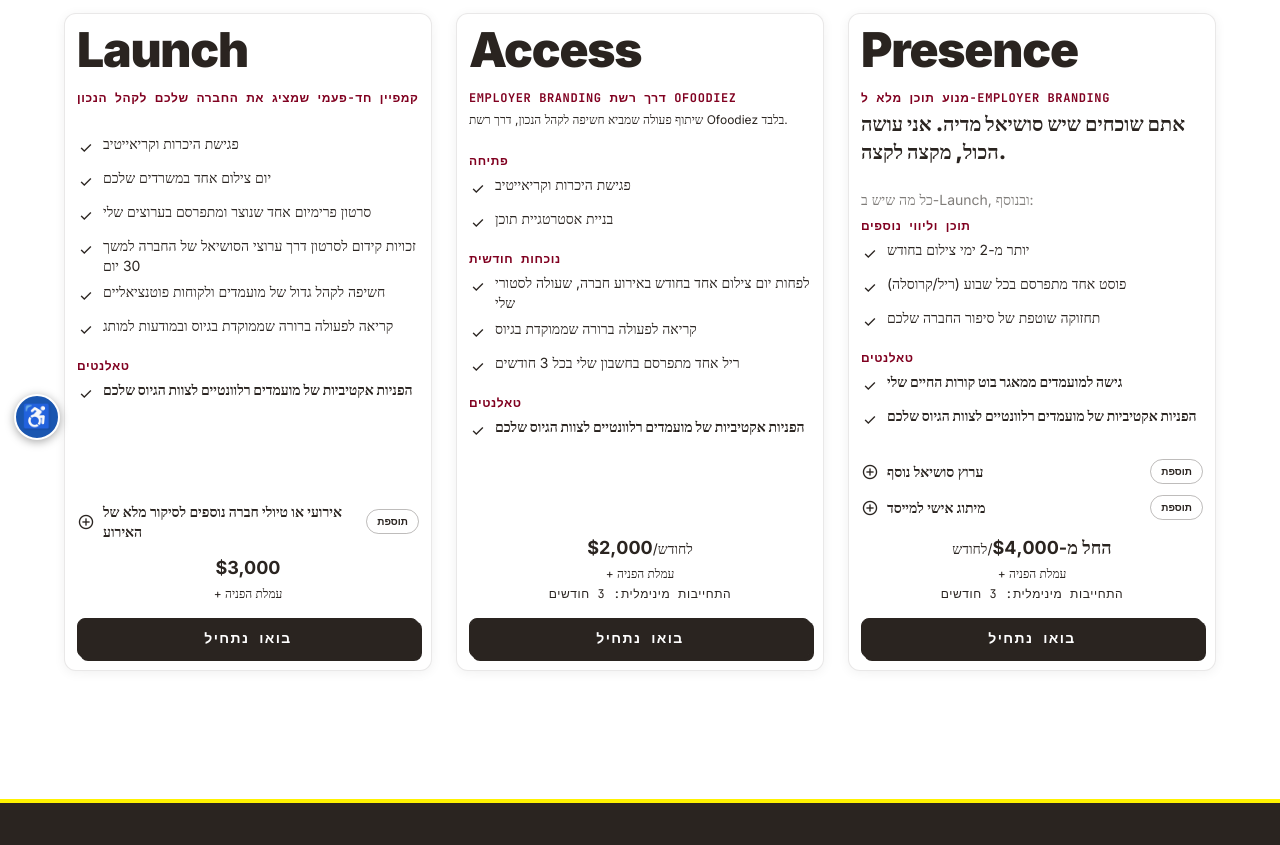
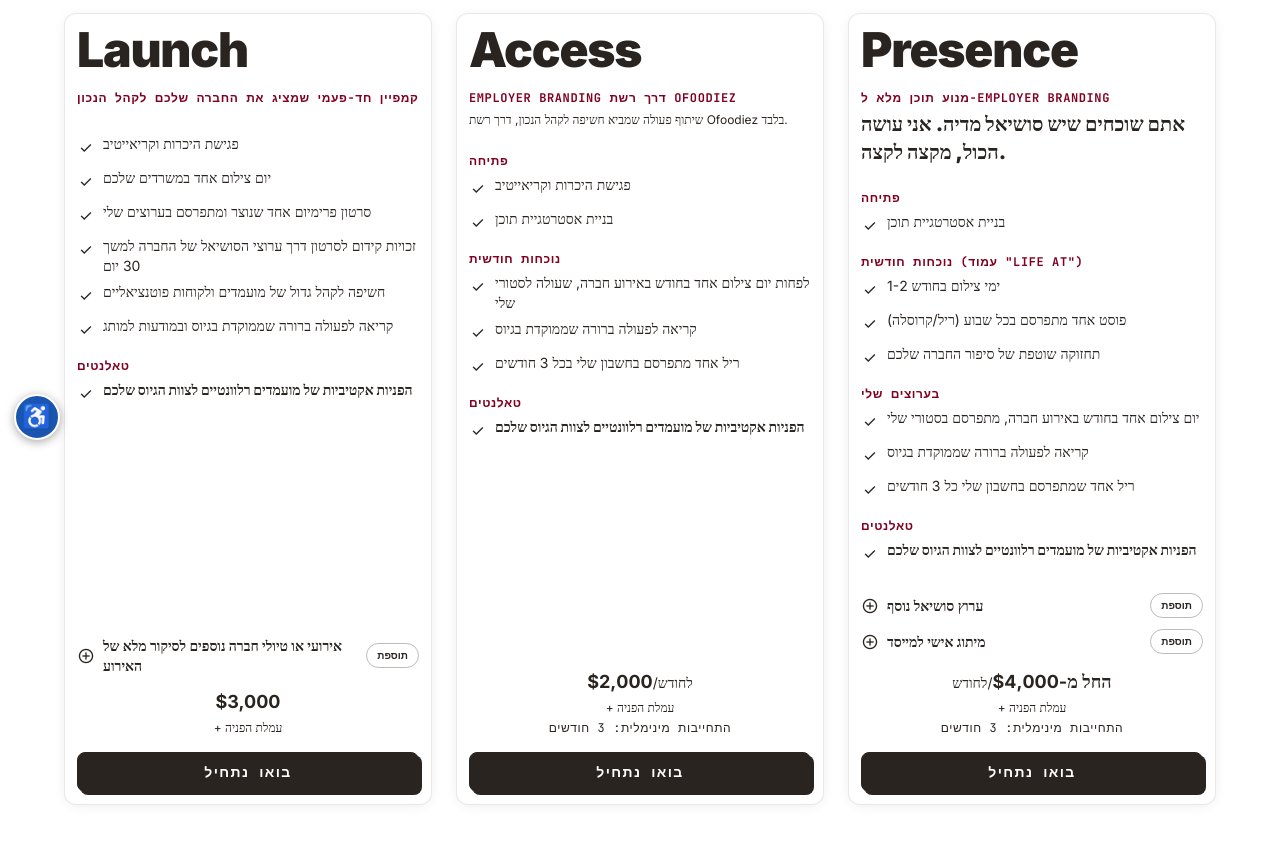
Before and after one commit to michaelkosoy/ofoodiez-map, a Flask app: page /portfolio/pricing in a window 1280 px wide. Shown: the part 344-1189 px from the top of the page. Run offline with Flask 3, Linux system fonts and the light colour scheme; the visitor is signed in with stand-in values (Sample User, id 1); some libraries are stand-ins or nearby versions.

Commit message:
feat(portfolio): restructure Presence package, dynamic "Life at" header
Presence is rebuilt around the same section ladder Access uses. The
"Everything from Launch, with:" banner is replaced by a Kickoff header, the
"Additional Content and Support" group becomes "Monthly Presence", and a new
"On My Channels" group collects what runs on my own accounts:

  Kickoff                  Build a content strategy
  Monthly Presence (...)   1-2 filming days/month (was "more than 2"),
                           weekly post, story upkeep
  On My Channels           1 monthly filming session at a company event
                           published to my story, a hiring-focused CTA,
                           1 reel on my account every 3 months
  Talent                   active referrals (the CV-bot pool line is dropped)

The Monthly Presence header is per-client: package includes now resolve
"{life_at}" and "{company}" placeholders against the PortfolioAccess row
behind the session, so a client code for Wix reads "Monthly Presence (Life at
Wix)". With no company behind the grant — the admin grant, or a preview — the
whole phrase falls back to the generic '"Life at" page' rather than a hollow
"Life at Your Company". Both variants live in PORTFOLIO_UI, so Hebrew renders
'עמוד "Life at"' while keeping the term itself in English, matching the legacy
page's wording. Substitution is wired into all four package loops, so the
placeholders work anywhere they are typed from the admin content editor.

Hebrew overlay updated at matching indices (lists merge element-wise, so the
two files must stay the same length).

Co-Authored-By: Claude Opus 5 <noreply@anthropic.com>

```diff
--- a/app.py
+++ b/app.py
@@ -460,6 +460,10 @@ def portfolio_pricing():
         'boost_price': (row.boost_price or None) if row else None,
         'presence_price': (row.presence_price or None) if row else None,
         'access_price': (row.access_price or None) if row else None,
+        # Resolves the "{company}" / "{life_at}" placeholders in package
+        # includes (Presence's "Monthly Presence ({life_at})"). None for the
+        # admin grant → the generic ui fallbacks.
+        'company': (row.company or None) if row else None,
     }
     return render_template('portfolio_pricing.html', c=content.get('portfolio', {}),
                            pricing=pricing, **_portfolio_i18n(content))
@@ -516,6 +520,10 @@ PORTFOLIO_UI = {
         'availability': 'Limited monthly availability',
         'recommended': 'Recommended', 'get_started': 'Get Started', 'per_month': '/month',
         'min_commitment': 'Minimum commitment:', 'addon': 'add-on',
+        'your_company': 'Your Company',
+        # "{life_at}" in package includes → "Life at <Company>" for a client
+        # code, or the generic page name when there's no company behind the grant.
+        'life_at': 'Life at', 'life_at_page': '"Life at" page',
     },
     'he': {
         'toggle': 'English', 'toggle_code': 'en',
@@ -529,6 +537,8 @@ PORTFOLIO_UI = {
         'availability': 'זמינות חודשית מוגבלת',
         'recommended': 'מומלץ', 'get_started': 'בואו נתחיל', 'per_month': '/לחודש',
         'min_commitment': 'התחייבות מינימלית:', 'addon': 'תוספת',
+        'your_company': 'החברה שלכם',
+        'life_at': 'Life at', 'life_at_page': 'עמוד "Life at"',
     },
 }
 
--- a/app/data/portfolio_content.json
+++ b/app/data/portfolio_content.json
@@ -719,15 +719,19 @@
           "name": "PRESENCE",
           "subtitle": "Full Employer Branding Content Engine",
           "description": "More consistent weekly content. Your team stays hands-off while I handle the entire content process.",
-          "banner": "Everything from Launch, with:",
           "goal": "You forget social media exists. I handle everything, end to end.",
           "includes": [
-            "## Additional Content and Support",
-            "More than 2 filming days per month",
+            "## Kickoff",
+            "Build a content strategy",
+            "## Monthly Presence ({life_at})",
+            "1-2 filming days per month",
             "1 post published every week (reel/carousel)",
             "Maintaining your company's story",
+            "## On My Channels",
+            "1 filming session per month at a company event, published to my story",
+            "A clear call to action focused on hiring",
+            "1 reel published on my account every 3 months",
             "## Talent",
-            "**Access to candidates from my CV-bot talent pool**",
             "**Active referrals of relevant candidates to your HR team**"
           ],
           "minimumCommitment": "3 months",
--- a/app/data/portfolio_content_he.json
+++ b/app/data/portfolio_content_he.json
@@ -470,15 +470,19 @@
         {
           "subtitle": "מנוע תוכן מלא ל-Employer Branding",
           "description": "תוכן שבועי עקבי יותר. הצוות שלכם לא נוגע, אני מנהל את כל תהליך התוכן.",
-          "banner": "כל מה שיש ב-Launch, ובנוסף:",
           "goal": "אתם שוכחים שיש סושיאל מדיה. אני עושה הכול, מקצה לקצה.",
           "includes": [
-            "## תוכן וליווי נוספים",
-            "יותר מ-2 ימי צילום בחודש",
+            "## פתיחה",
+            "בניית אסטרטגיית תוכן",
+            "## נוכחות חודשית ({life_at})",
+            "1-2 ימי צילום בחודש",
             "פוסט אחד מתפרסם בכל שבוע (ריל/קרוסלה)",
             "תחזוקה שוטפת של סיפור החברה שלכם",
+            "## בערוצים שלי",
+            "יום צילום אחד בחודש באירוע חברה, מתפרסם בסטורי שלי",
+            "קריאה לפעולה ברורה שממוקדת בגיוס",
+            "ריל אחד שמתפרסם בחשבון שלי כל 3 חודשים",
             "## טאלנטים",
-            "**גישה למועמדים ממאגר בוט קורות החיים שלי**",
             "**הפניות אקטיביות של מועמדים רלוונטיים לצוות הגיוס שלכם**"
           ],
           "minimumCommitment": "3 חודשים",
--- a/app/templates/portfolio_pricing.html
+++ b/app/templates/portfolio_pricing.html
@@ -40,7 +40,8 @@
 <div class="pt-3 flex-grow flex flex-col">
 <ul class="space-y-1.5 font-body-md text-custom-brown text-sm flex-grow">
 {# Includes lines starting with "## " render as group headers; "**text**" renders bold #}
-{% for item in launch.includes %}
+{% for raw in launch.includes %}
+{% set item = raw.replace('{company}', pricing.company or ui.your_company).replace('{life_at}', (ui.life_at ~ ' ' ~ pricing.company) if pricing.company else ui.life_at_page) %}
 {% if item.startswith('## ') %}
 <li class="font-label-mono uppercase text-custom-burgundy text-xs font-bold tracking-wider {{ 'pt-2' if not loop.first }}">{{ item[3:] }}</li>
 {% elif item.startswith('**') %}
@@ -82,7 +83,8 @@
 <div class="pt-3 flex-grow flex flex-col">
 <ul class="space-y-1.5 font-body-md text-custom-brown text-sm flex-grow">
 {# Includes lines starting with "## " render as group headers; "**text**" renders bold #}
-{% for item in access.includes %}
+{% for raw in access.includes %}
+{% set item = raw.replace('{company}', pricing.company or ui.your_company).replace('{life_at}', (ui.life_at ~ ' ' ~ pricing.company) if pricing.company else ui.life_at_page) %}
 {% if item.startswith('## ') %}
 <li class="font-label-mono uppercase text-custom-burgundy text-xs font-bold tracking-wider {{ 'pt-2' if not loop.first }}">{{ item[3:] }}</li>
 {% elif item.startswith('**') %}
@@ -123,7 +125,8 @@
 {% if boost.banner %}<p class="font-body-md text-custom-brown/60 text-sm mb-2">{{ boost.banner }}</p>{% endif %}
 <ul class="space-y-1.5 font-body-md text-custom-brown text-sm flex-grow">
 {# Includes lines starting with "## " render as group headers; "**text**" renders bold #}
-{% for item in boost.includes %}
+{% for raw in boost.includes %}
+{% set item = raw.replace('{company}', pricing.company or ui.your_company).replace('{life_at}', (ui.life_at ~ ' ' ~ pricing.company) if pricing.company else ui.life_at_page) %}
 {% if item.startswith('## ') %}
 <li class="font-label-mono uppercase text-custom-burgundy text-xs font-bold tracking-wider {{ 'pt-2' if not loop.first }}">{{ item[3:] }}</li>
 {% elif item.startswith('**') %}
@@ -172,7 +175,8 @@
 {% if presence.banner %}<p class="font-body-md text-custom-brown/60 text-sm mb-2">{{ presence.banner }}</p>{% endif %}
 <ul class="space-y-1.5 font-body-md text-custom-brown text-sm flex-grow">
 {# Includes lines starting with "## " render as group headers; "**text**" renders bold #}
-{% for item in presence.includes %}
+{% for raw in presence.includes %}
+{% set item = raw.replace('{company}', pricing.company or ui.your_company).replace('{life_at}', (ui.life_at ~ ' ' ~ pricing.company) if pricing.company else ui.life_at_page) %}
 {% if item.startswith('## ') %}
 <li class="font-label-mono uppercase text-custom-burgundy text-xs font-bold tracking-wider {{ 'pt-2' if not loop.first }}">{{ item[3:] }}</li>
 {% elif item.startswith('**') %}
```
